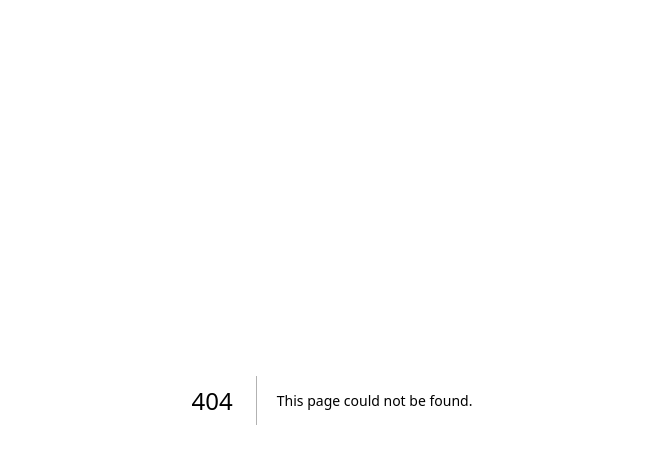
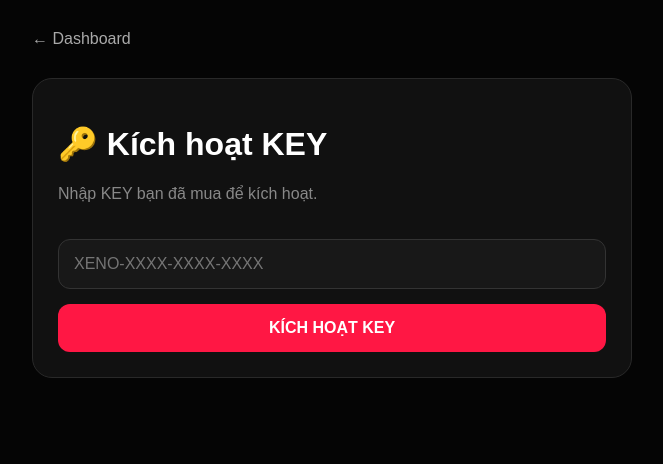
Before and after one commit to trantuyen7cdz-svg/-xenova-play, a Next.js app: page /app/dashboard/activate in a window 1280 px wide. Before the commit this address had no page. Shown: the top 464 px of the page, without its empty margins (308-971 px from the left). Built offline with nearby package versions, Linux system fonts and the light colour scheme.

Commit message:
Create page.js

```diff
--- /dev/null
+++ b/app/app/dashboard/activate/page.js
@@ -0,0 +1,187 @@
+"use client";
+
+import { useState } from "react";
+import { supabase } from "../../../lib/supabase";
+
+export default function ActivateKeyPage() {
+  const [keyCode, setKeyCode] = useState("");
+  const [message, setMessage] = useState("");
+  const [loading, setLoading] = useState(false);
+
+  async function activateKey(e) {
+    e.preventDefault();
+
+    setMessage("");
+
+    const code = keyCode.trim();
+
+    if (!code) {
+      setMessage("❌ Vui lòng nhập KEY.");
+      return;
+    }
+
+    setLoading(true);
+
+    const {
+      data: { user },
+    } = await supabase.auth.getUser();
+
+    if (!user) {
+      window.location.href = "/";
+      return;
+    }
+
+    const { data: key, error } = await supabase
+      .from("keys")
+      .select("*")
+      .eq("key_code", code)
+      .maybeSingle();
+
+    if (error) {
+      setMessage("❌ Có lỗi khi kiểm tra KEY.");
+      setLoading(false);
+      return;
+    }
+
+    if (!key) {
+      setMessage("❌ KEY không tồn tại.");
+      setLoading(false);
+      return;
+    }
+
+    if (key.status !== "available") {
+      setMessage("❌ KEY đã bị khóa hoặc không khả dụng.");
+      setLoading(false);
+      return;
+    }
+
+    if (key.user_id && key.user_id !== user.id) {
+      setMessage("❌ KEY này đã được sử dụng.");
+      setLoading(false);
+      return;
+    }
+
+    const { error: updateError } = await supabase
+      .from("keys")
+      .update({
+        user_id: user.id,
+      })
+      .eq("id", key.id);
+
+    if (updateError) {
+      setMessage(
+        "❌ Không thể kích hoạt KEY: " +
+          updateError.message
+      );
+      setLoading(false);
+      return;
+    }
+
+    setMessage("✅ Kích hoạt KEY thành công!");
+    setKeyCode("");
+    setLoading(false);
+  }
+
+  return (
+    <main
+      style={{
+        minHeight: "100vh",
+        background: "#050505",
+        color: "#fff",
+        padding: "30px 15px",
+        fontFamily: "Arial, sans-serif",
+      }}
+    >
+      <div
+        style={{
+          maxWidth: "600px",
+          margin: "0 auto",
+        }}
+      >
+        <a
+          href="/dashboard"
+          style={{
+            color: "#aaa",
+            textDecoration: "none",
+          }}
+        >
+          ← Dashboard
+        </a>
+
+        <div
+          style={{
+            marginTop: "30px",
+            background: "#111",
+            border: "1px solid #292929",
+            borderRadius: "20px",
+            padding: "25px",
+          }}
+        >
+          <h1>🔑 Kích hoạt KEY</h1>
+
+          <p
+            style={{
+              color: "#888",
+            }}
+          >
+            Nhập KEY bạn đã mua để kích hoạt.
+          </p>
+
+          <form onSubmit={activateKey}>
+            <input
+              value={keyCode}
+              onChange={(e) =>
+                setKeyCode(e.target.value)
+              }
+              placeholder="XENO-XXXX-XXXX-XXXX"
+              style={{
+                width: "100%",
+                boxSizing: "border-box",
+                padding: "15px",
+                marginTop: "20px",
+                borderRadius: "12px",
+                border: "1px solid #333",
+                background: "#181818",
+                color: "#fff",
+                fontSize: "16px",
+              }}
+            />
+
+            <button
+              type="submit"
+              disabled={loading}
+              style={{
+                width: "100%",
+                marginTop: "15px",
+                padding: "15px",
+                border: "none",
+                borderRadius: "12px",
+                background: "#ff1744",
+                color: "#fff",
+                fontWeight: "900",
+                fontSize: "16px",
+              }}
+            >
+              {loading
+                ? "ĐANG KIỂM TRA..."
+                : "KÍCH HOẠT KEY"}
+            </button>
+          </form>
+
+          {message && (
+            <div
+              style={{
+                marginTop: "20px",
+                padding: "15px",
+                borderRadius: "12px",
+                background: "#181818",
+              }}
+            >
+              {message}
+            </div>
+          )}
+        </div>
+      </div>
+    </main>
+  );
+}
```
